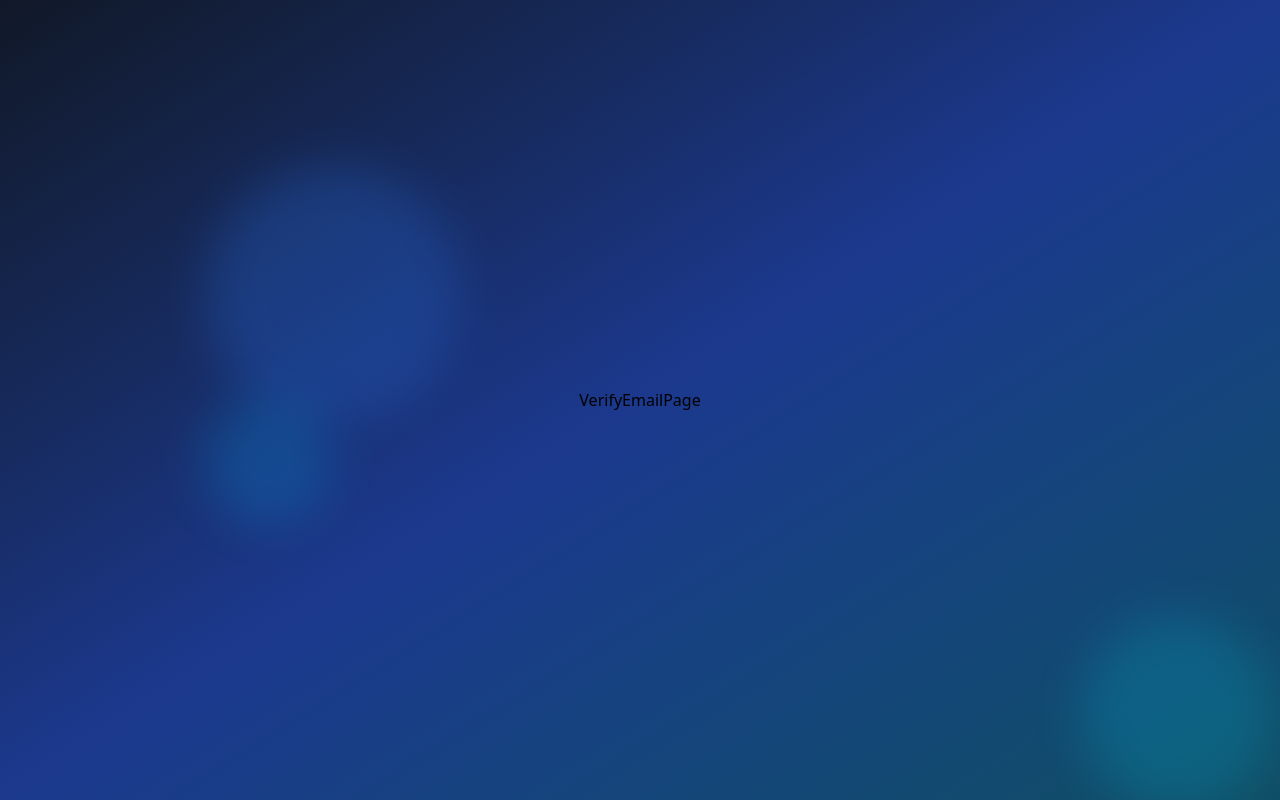
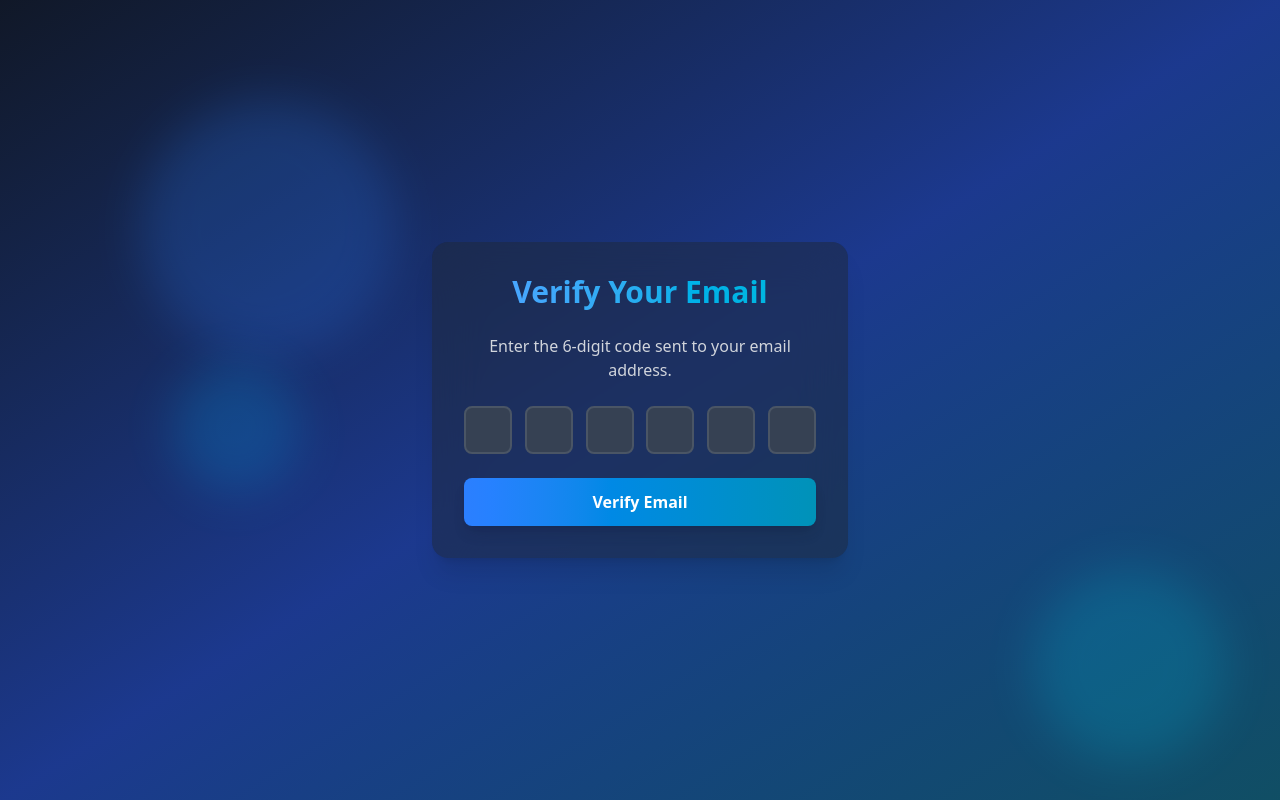
Before and after one commit to Santos2175/auth-app, a React (Vite) app in the folder frontend/: page /verify-email in a window 1280 px wide. Built offline with nearby package versions, Linux system fonts and the light colour scheme.

Commit message:
feat(frontend): verify email page added

```diff
--- a/frontend/src/pages/VerifyEmailPage.tsx
+++ b/frontend/src/pages/VerifyEmailPage.tsx
@@ -1,7 +1,96 @@
-type Props = {};
+import { motion } from 'framer-motion';
+import { useRef, useState, type FormEvent } from 'react';
 
-const VerifyEmailPage = (props: Props) => {
-  return <div>VerifyEmailPage</div>;
+const VerifyEmailPage = () => {
+  const [code, setCode] = useState(['', '', '', '', '', '']);
+  const inputRefs = useRef<Array<HTMLInputElement | null>>([]);
+
+  const handleChange = (index: number, value: string) => {
+    const newCode = [...code];
+
+    // Handle pasted content
+    if (value.length > 1) {
+      const pastedCode = value.slice(0, 6).split('');
+      for (let i = 0; i < 6; i++) {
+        newCode[i] = pastedCode[i] || '';
+      }
+      setCode(newCode);
+
+      // Fallback for ES2022: reverse + findIndex
+      const reversedIndex = [...newCode]
+        .reverse()
+        .findIndex((digit) => digit !== '');
+      const actualIndex = reversedIndex === -1 ? 0 : 5 - reversedIndex;
+
+      const nextIndex = actualIndex < 5 ? actualIndex + 1 : 5;
+      inputRefs.current[nextIndex]?.focus();
+    } else {
+      newCode[index] = value;
+      setCode(newCode);
+
+      if (value && index < 5) {
+        inputRefs.current[index + 1]?.focus();
+      }
+    }
+  };
+
+  const handleKeyDown = (
+    index: number,
+    e: React.KeyboardEvent<HTMLInputElement>
+  ) => {
+    if (e.key === 'Backspace' && !code[index] && index > 0) {
+      inputRefs.current[index - 1]?.focus();
+    }
+  };
+
+  const handleSubmit = (e: FormEvent) => {
+    e.preventDefault();
+
+    console.log(code);
+  };
+
+  return (
+    <motion.div
+      initial={{ opacity: 0, y: 20 }}
+      animate={{ opacity: 1, y: 0 }}
+      transition={{ duration: 0.5 }}
+      className='w-full max-w-md bg-gray-800/50 p-8 backdrop-filter backdrop-blur-xl rounded-2xl shadow-xl overflow-hidden'>
+      <h2 className='text-3xl font-bold mb-6 text-center bg-gradient-to-r from-blue-400 to-cyan-500 text-transparent bg-clip-text'>
+        Verify Your Email
+      </h2>
+      <p className='text-center text-gray-300 mb-6'>
+        Enter the 6-digit code sent to your email address.
+      </p>
+
+      <form onSubmit={handleSubmit} className='space-y-6'>
+        <div className='flex justify-between'>
+          {code.map((digit, index) => (
+            <input
+              key={index}
+              ref={(el) => {
+                inputRefs.current[index] = el;
+              }}
+              type='text'
+              inputMode='numeric'
+              maxLength={1}
+              value={digit}
+              onChange={(e) => handleChange(index, e.target.value)}
+              onKeyDown={(e) => handleKeyDown(index, e)}
+              className='h-12 w-12 text-center text-2xl font-bold bg-gray-700 text-white border-2 border-gray-600 rounded-lg focus:outline-none focus:border-blue-500'
+            />
+          ))}
+        </div>
+
+        <motion.button
+          whileHover={{ scale: 1.05 }}
+          whileTap={{ scale: 0.95 }}
+          type='submit'
+          className='w-full bg-gradient-to-r from-blue-500 to-cyan-600 text-white font-bold py-3 px-4 rounded-lg shadow-lg hover:from-blue-600 hover:to-cyan-700 focus:outline-none focus:ring-2 focus:ring-blue-500 focus:ring-opacity-50 disabled:opacity-50 cursor-pointer'>
+          Verify Email
+        </motion.button>
+      </form>
+    </motion.div>
+  );
 };
 
 export default VerifyEmailPage;
```
